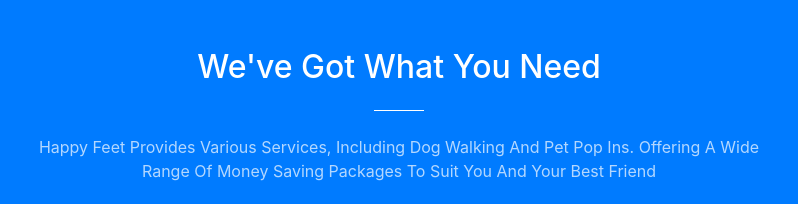
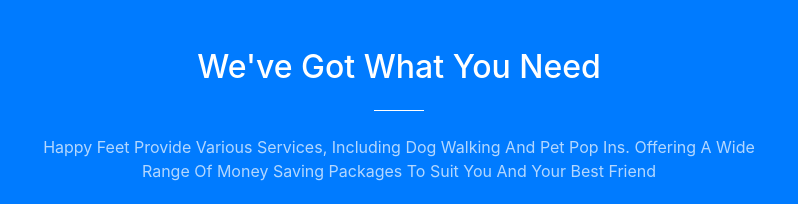
Before and after one commit to STraiphoom/happy-feet-dogs, a website with bundled scripts: page index.html in a window 1280 px wide. Shown: the part 880-1084 px from the top of the page, 241-1039 px from the left. Built offline with nearby package versions, Linux system fonts and the light colour scheme.

Commit message:
seppling

```diff
--- a/index.html
+++ b/index.html
@@ -77,7 +77,7 @@
           <div class="col-lg-8 mx-auto text-center">
             <h2 class="section-heading text-white">We've Got What You Need</h2>
             <hr class="light my-4">
-            <p class="text-faded mb-4">Happy Feet Provides Various Services, Including Dog Walking And Pet Pop Ins.
+            <p class="text-faded mb-4">Happy Feet Provide Various Services, Including Dog Walking And Pet Pop Ins.
 Offering A Wide Range Of Money Saving Packages To Suit You And Your Best Friend</p>
             <a class="btn btn-light btn-xl js-scroll-trigger" href="#services">Walkies!</a>
           </div>
```
